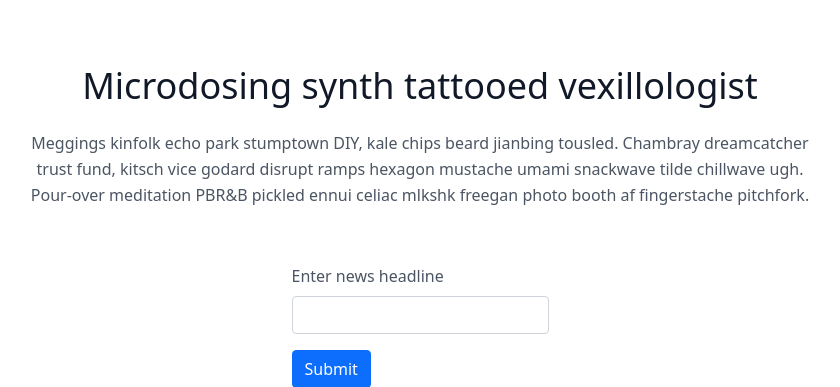
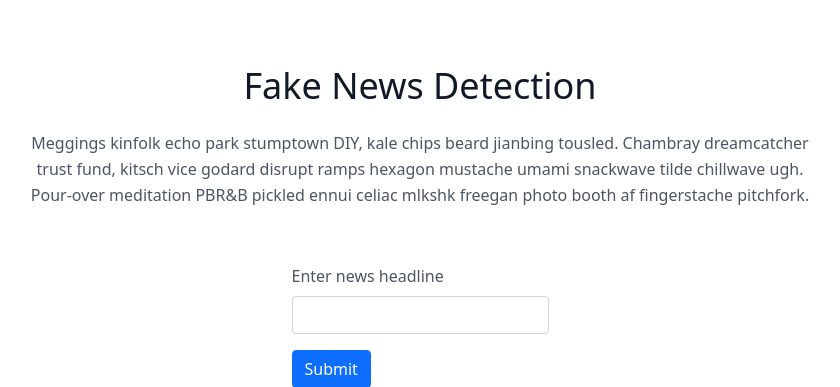
Before and after one commit to deeksha7927/Fake-News-Detection, a Flask app: page /prediction in a window 1280 px wide. Shown: the part 128-515 px from the top of the page, without its empty margins (220-1060 px from the left). Run offline with Flask 2, Linux system fonts and the light colour scheme; parts of the project's set-up code (start-up, migrations or seed data) failed here and were passed over.

Commit message:
Update prediction.html

```diff
--- a/templates/prediction.html
+++ b/templates/prediction.html
@@ -33,7 +33,7 @@
         <div class="container mx-auto flex px-5 py-24 items-center justify-center flex-col">
 
           <div class="text-center lg:w-2/3 w-full">
-            <h1 class="title-font sm:text-4xl text-3xl mb-4 font-medium text-gray-900">Microdosing synth tattooed vexillologist</h1>
+            <h1 class="title-font sm:text-4xl text-3xl mb-4 font-medium text-gray-900">Fake News Detection</h1>
             <p class="mb-8 leading-relaxed">Meggings kinfolk echo park stumptown DIY, kale chips beard jianbing tousled. Chambray dreamcatcher trust fund, kitsch vice godard disrupt ramps hexagon mustache umami snackwave tilde chillwave ugh. Pour-over meditation PBR&amp;B pickled ennui celiac mlkshk freegan photo booth af fingerstache pitchfork.</p>
             <div class="flex justify-center">
 
```
